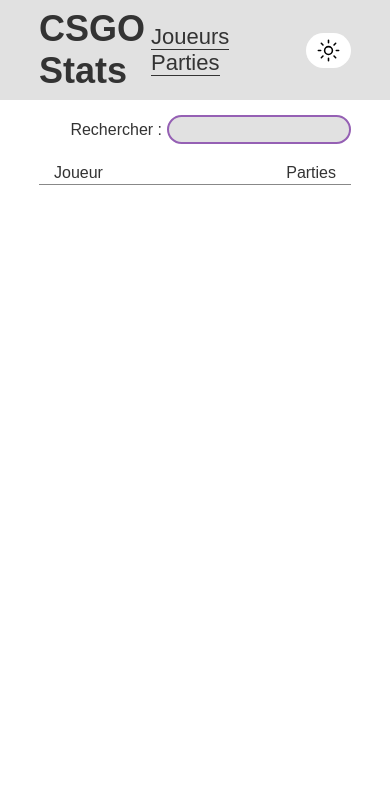
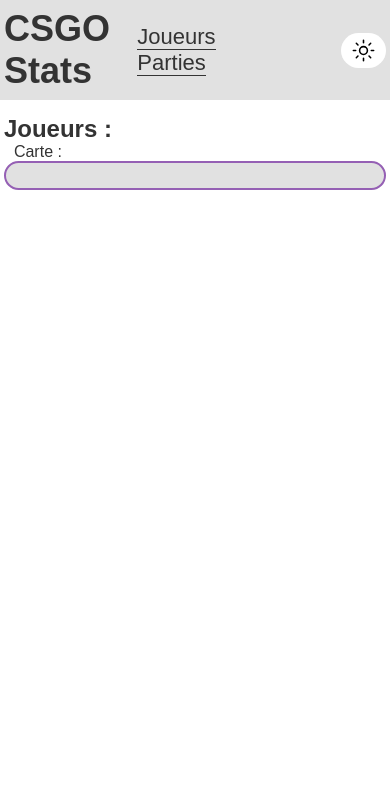
Before and after one commit to TheGregggg/csgo-stats, a PHP site: page /joueurs in a window 390 px wide. Shown: the top 803 px of the page. Run offline with PHP 8.4, Linux system fonts and the light colour scheme; data that the repository does not hold is empty.

Commit message:
parties.php page with date filtering + redirecting

```diff
--- a/demo.php
+++ b/demo.php
@@ -7,7 +7,12 @@
 } catch ( PDOException $e ) {
 	echo 'Échec connexion PDO : ' . $e->getMessage() . "<br>\n";
 }
+
 $demo_id = $_GET['id'];
+if(! isset($demo_id)){
+    header("Location: ./"); //redirect if no demo id in url
+}
+
 $request = "SELECT * FROM Demos JOIN Maps ON Demos.FK_Map = Maps.Name WHERE Demos.id='$demo_id' ;";
 $req = $bdd->prepare($request);
 $req->execute();
--- a/joueurs.php
+++ b/joueurs.php
@@ -27,51 +27,30 @@
     <?php include './components/header.php'; ?>
 
     <main class="container" id="players">
-        <div class="search-bar">
-            <span>Rechercher : </span>
+        <div class="header">
+            <h2 class="left-item">Joueurs : </h2>
+            <div class="search-bar right-item">
+                <span>Carte : </span>
                 <input onkeyup="search_bar()" type="text" name="search" id="search">
                 <!--<img src="./static/search.svg">-->
             </div>
+        </div>
         <div class="players">
             <ul id="ul">
-                <li class="header">
-                    <span class="left-item">Joueur </span>
-                    <span class="right-item">
-                        <span class="games">Parties</span>
-                    </span>
-                </li>
                 <?php foreach($players as $player){?>
+                    <a href="./joueur?name=<?php echo $player['name']; ?>">
                         <li class="elem">
                             <span class="left-item"> <?php echo $player['name']; ?> </span>
                             <span class="right-item">
-                        <span class="games"> <?php echo $player['games']; ?> </span>
+                                <span class="games"> <?php echo $player['games']; ?> Parties</span>
                             </span>
                         </li>
+                    </a>
                 <?php } ?>
             </ul>
         </div>
     </main>
-    <script>
-    function search_bar() {
-    // Declare variables
-    var input, filter, ul, li, a, i, txtValue;
-    input = document.getElementById('search');
-    filter = input.value.toUpperCase();
-    ul = document.getElementById("ul");
-    li = ul.getElementsByClassName('elem');
-
-    // Loop through all list items, and hide those who don't match the search query
-    for (i = 0; i < li.length; i++) {
-        a = li[i].getElementsByTagName("span")[0];
-        txtValue = a.textContent || a.innerText;
-        if (txtValue.toUpperCase().indexOf(filter) > -1) {
-        li[i].style.display = "";
-        } else {
-        li[i].style.display = "none";
-        }
-    }
-    }
-    </script>
+    <script src="./static/search_bar.js"></script>
 
     <?php include './components/footer.php'; ?>
     <?php include './components/scripts.php'; ?>
--- a/static/app.css
+++ b/static/app.css
@@ -215,11 +215,16 @@
 }
 
 /* players and demos pages*/
+main.container div.header{
+    display: flex;
+    justify-content: space-between;
+    margin-top: 15px;
+    margin-bottom: 10px;
+}
 .search-bar{
     display: flex;
     justify-content: end;
     align-items: center;
-    margin-top: 15px;
 }
 
 .search-bar input{
@@ -230,6 +235,15 @@
     padding: 5px 10px;
     width: 160PX;
     color: var(--main-fg-color)
+}
+.search-bar input[type=date]{
+    width: fit-content;
+}
+.search-bar input[type=date]::-webkit-inner-spin-button {
+    color: var(--accent-color)
+}
+.search-bar span{
+    margin-left: 10px;
 }
 .search-bar img{
     height: 20px;
@@ -243,13 +257,6 @@
     list-style: none;
     padding: 10px 15px;
 }
-.players .header,
-.demos   .header{
-    margin-top: 10px;
-    padding-bottom: 2px;
-    margin-bottom: 8px;
-    border-bottom: 1px solid var(--secondary-fg-color);
-}
 .players .elem,
 .demos   .elem{
     border: 1px solid var(--accent-color);
@@ -257,3 +264,48 @@
     margin-bottom: 8px;
     box-shadow: var(--accent-color-darker) 0px 4px 12px;
 }
+
+/* media queries */
+@media ( max-width : 1100px ){
+    .container{
+        width: 95%;
+    }
+}
+@media ( max-width : 900px ){
+    .container{
+        width: 98%;
+    }
+    main.container div.header{
+        flex-direction: column;
+    }
+    .search-bar {
+        justify-content: start;
+    }
+    .search-bar > div{
+        display: flex;
+        flex-direction: column;
+
+    }
+}
+@media ( max-width : 550px ){
+
+    main.container div.header{
+        flex-direction: column;
+    }
+    .search-bar {
+        flex-direction: column;
+        align-items: flex-start;
+
+    }
+    .search-bar input{
+        margin-left: 0;
+        width: 100% !important;
+        box-sizing: border-box;
+    }
+    .search-bar > div{
+        margin-top: 3px;
+
+        box-sizing: border-box;
+        width: 100% !important;
+    }
+}
```
Also changed, not shown: joueur.php (added, +33 -0 lines), parties.php (added, +69 -0 lines), static/search_bar.js (added, +48 -0 lines). Lines whose indentation alone changed are shown as unchanged.
